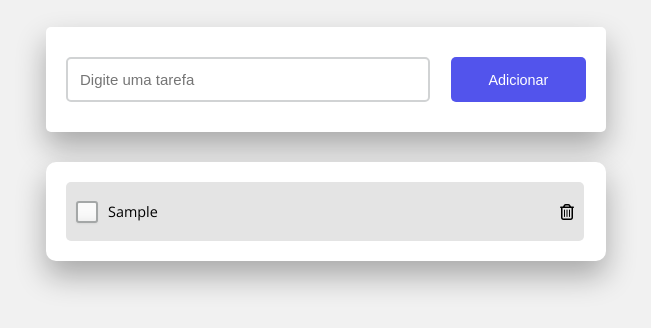
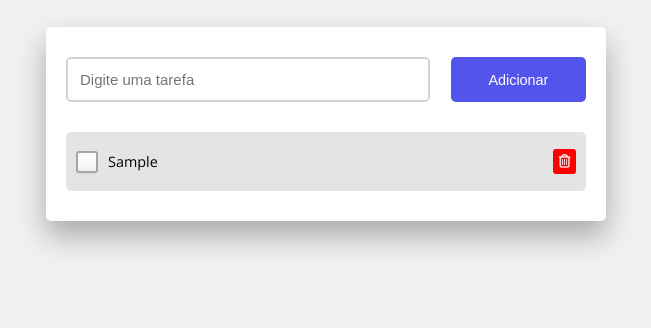
Before and after one commit to rafael-pc/Lista-de-Tarefas, a plain HTML site: page index.html in a window 1280 px wide. Both pictures are taken after typing "Sample" into the empty fields and a click on the button "Adicionar". Shown: the part 76-404 px from the top of the page, without its empty margins (314-965 px from the left). Drawn offline with nearby package versions, Linux system fonts and the light colour scheme.

Commit message:
refactor: refatoração de codigo e estilo

```diff
--- a/index.html
+++ b/index.html
@@ -16,25 +16,18 @@
 </head>
 
 <body>
-    <header>
-        <h1>Lista de Tarefas</h1>
-    </header>
-
+    <h1>Lista de Tarefas</h1>
     <main class="container">
-        <section class="input-button">
+        <div class="input-button">
             <div class="textfield">
-                <form action="">
-                    <input class="textfield-input" type="text" id="tarefa" placeholder="Digite uma tarefa">
+                <form>
+                    <input id="new-task" type="text" placeholder="Digite uma tarefa">
                 </form>
-                <button class="btn">Adicionar</button>
+                <button id="add-task" type="button">Adicionar</button>
+                <ul id="task-list"></ul>
             </div>
-        </section>
-
-        <section id="list">
-            <ul></ul>
-        </section>
+        </div>
     </main>
-
     <script src="main.js"></script>
 </body>
 
--- a/main.js
+++ b/main.js
@@ -1,96 +1,75 @@
-const listElement = document.querySelector('ul')
-const inputElement = document.querySelector('input')
-const buttonElement = document.querySelector('button')
+const newTaskInput = document.getElementById("new-task");
+const addTaskButton = document.getElementById("add-task");
+const taskList = document.getElementById("task-list");
 
-const tarefas = JSON.parse(localStorage.getItem('listTarefas')) || []
+function createNewTask(taskText) {
+    const newTaskItem = document.createElement("li");
+    newTaskItem.innerHTML = `
+        <input type="checkbox" class="regular-checkbox">
+        <span class="task-text">${taskText}</span>
+        <button type="button" class="far fa-trash-alt"></button>
+    `;
+    taskList.appendChild(newTaskItem);
 
-buttonElement.setAttribute('onclick', 'addTerefa()')
+    const deleteButton = newTaskItem.querySelector(".far.fa-trash-alt");
+    deleteButton.addEventListener("click", function() {
+        newTaskItem.remove();
+        saveTasks();
+    });
 
-function addTerefa() {
-    if (inputElement.value === '') {
-        alert("Voce deve digitar alguma tarefa.");
-    } else {
-        const tarefa = inputElement.value
-        tarefas.push(tarefa)
-        inputElement.value = ''
-        mostraTarefas()
-        salvarNoLocalStorage()
-    }
+    const checkbox = newTaskItem.querySelector(".regular-checkbox");
+    checkbox.addEventListener("change", function() {
+        if (checkbox.checked) {
+            newTaskItem.classList.add("completed");
+            newTaskItem.querySelector(".task-text").classList.add("completed");
+        } else {
+            newTaskItem.classList.remove("completed");
+            newTaskItem.querySelector(".task-text").classList.remove("completed");
+        }
+        saveTasks();
+    });
+    saveTasks();
 }
 
-document.addEventListener('keypress', function (event) {
-    if (event.key == 'Enter') {
-        if (inputElement.value === '') {
-            alert("Você deve digitar alguma tarefa.");
-        } else {
-            const tarefa = inputElement.value
-            tarefas.push(tarefa)
-            inputElement.value = ''
-            mostraTarefas()
-            salvarNoLocalStorage()
-        }
+function saveTasks() {
+    const taskItems = taskList.querySelectorAll("li");
+    const tasks = [];
+    for (let i = 0; i < taskItems.length; i++) {
+        const taskText = taskItems[i].querySelector(".task-text").innerText;
+        const isCompleted = taskItems[i].classList.contains("completed");
+        tasks.push({text: taskText, completed: isCompleted});
     }
-})
+    localStorage.setItem("tasks", JSON.stringify(tasks));
+}
 
-function mostraTarefas() {
-
-    listElement.innerHTML = ''
-
-    for (item of tarefas) {
-        const itemList = document.createElement('li')
-        itemList.setAttribute('class', 'item')
-
-        const checkList = document.createElement('input')
-        checkList.setAttribute('type', 'checkbox')
-        checkList.setAttribute('class', 'regular-checkbox')
-        checkList.setAttribute('store', item)
-        itemList.appendChild(checkList)
-
-        const descricao = document.createElement('p')
-        descricao.setAttribute('class', 'conteudo')
-        descricao.textContent = item
-        itemList.appendChild(descricao)
-
-        const linkElement = document.createElement('i')
-        linkElement.setAttribute('class', 'far fa-trash-alt')
-
-        const indice = tarefas.indexOf(item)
-        linkElement.setAttribute('onclick', `removeTarefa(${indice})`)
-
-        itemList.appendChild(linkElement)
-
-        listElement.appendChild(itemList)
-
-        const boxes = document.querySelectorAll("input[type='checkbox']");
-        for (var i = 0; i < boxes.length; i++) {
-            const box = boxes[i];
-            if (box.hasAttribute("store")) {
-                setupBox(box);
-            }
-        }
-
-        function setupBox(box) {
-            const storageId = box.getAttribute("store");
-            const oldVal = localStorage.getItem(storageId);
-            box.checked = oldVal === "true" ? true : false;
-            box.addEventListener("change", function () {
-                localStorage.setItem(storageId, this.checked);
-            });
+function loadTasks() {
+    const tasks = JSON.parse(localStorage.getItem("tasks")) || [];
+    for (let i = 0; i < tasks.length; i++) {
+        const taskText = tasks[i].text;
+        const isCompleted = tasks[i].completed;
+        createNewTask(taskText);
+        const newTaskItem = taskList.lastChild;
+        if (isCompleted) {
+            newTaskItem.classList.add("completed");
+            newTaskItem.querySelector(".regular-checkbox").checked = true;
         }
     }
 }
 
-mostraTarefas()
+addTaskButton.addEventListener("click", function(event) {
+    event.preventDefault();
+    const taskText = newTaskInput.value.trim();
+    if (taskText !== "") {
+        createNewTask(taskText);
+        newTaskInput.value = "";
+    }
+});
 
-function salvarNoLocalStorage() {
-    localStorage.setItem('listTarefas', JSON.stringify(tarefas))
-}
+newTaskInput.addEventListener("keyup", function(event) {
+    event.preventDefault();
+    if (event.key === 'Enter') {
+        addTaskButton.click();
+    }
+});
 
-function removeTarefa(indice) {
-    const confirmar = window.confirm('Deseja mesmo apagar esta tarefa?')
-    if(confirmar == true){
-        tarefas.splice(indice, 1)
-        mostraTarefas()
-        salvarNoLocalStorage()
-    }
-}
+loadTasks();
--- a/style.css
+++ b/style.css
@@ -17,8 +17,8 @@ h1{
     margin-top: 30px;
 }
 
-input[type=checkbox]:checked + p.conteudo{
-    text-decoration: line-through;
+form{
+    display: inline;
 }
 
 .container{
@@ -35,7 +35,7 @@ input[type=checkbox]:checked + p.conteudo{
     box-shadow: 0 15px 30px rgba(0,0,0,0.3);
 }
 
-.textfield input{
+#new-task{
     width: 70%;
     height: 45px;
     font-size: 15px;
@@ -46,12 +46,12 @@ input[type=checkbox]:checked + p.conteudo{
     border-radius: 5px;
 }
 
-.textfield input:focus{
+#new-task:focus{
     outline: none;
     border-color: #5254ec;
 }
 
-.textfield button{
+#add-task{
     position: relative;
     float: right;
     width: 26%;
@@ -64,62 +64,71 @@ input[type=checkbox]:checked + p.conteudo{
     color: #ffffff;
     cursor: pointer;
     outline: none;
+    transition: background-color 0.2s ease-in-out;
 }
 
-#list{
-    display: flex;
-    background-color: #ffffff;
-    padding: 20px 20px;
+#add-task:hover {
+	background-color: #474ace;
+}
+
+#task-list{
     margin-top: 30px;
-    border-radius: 10px;
-    box-shadow: 0 15px 30px rgba(0,0,0,0.3);
     width: 100%;
 }
 
-.item{
+#task-list li{
     display: flex;
     background-color: rgb(228, 228, 228);
     height: 50px;
     padding: 10px 10px;
-    display: flex;
     align-items: center;
     justify-content: space-between;
     border-radius: 5px;
     height: auto;
+    margin-top: 12px;
 }
 
-form{
-    display: inline;
-}
-
-ul{
-    width: 518px;
-}
-
-li{
-    list-style: none;
-}
-
-.item:not(:last-child) {
+#task-list:not(:last-child) {
     margin-bottom: 1rem;
 }
 
-.item p{
+#task-list span{
     font-size: 0.9em;
     font-weight: 400;
 }
 
-.conteudo{
+.far.fa-trash-alt{
+    background-color: #ff0000;
+    color: #ffffff;
+    width: 25px;
+    height: 25px;
+    border: none;
+    border-radius: 3px;
+    cursor: pointer;
+    transition: background-color 0.2s ease-in-out;
+}
+
+.far.fa-trash-alt:hover{
+    background-color: #c82333;
+}
+
+.completed .task-text{
+	text-decoration: line-through;
+	color: gray;
+}
+
+.task-text{
     padding: 10px;
     width: 100%;
+    word-break: break-word;
 }
 
- .regular-checkbox, i{
+.regular-checkbox, i{
     cursor: pointer;
 }
 
 .regular-checkbox {
-	-webkit-appearance: none;
+	appearance: none;
 	background-color: #fafafa;
 	border: 2px solid #a4a7a7;
 	box-shadow: 0 1px 2px rgba(0,0,0,0.05), inset 0px -15px 10px -12px rgba(0,0,0,0.05);
@@ -148,15 +157,6 @@ li{
 	color: #fafafa;
 }
 
-.big-checkbox {
-	padding: 18px;
-}
-
-.big-checkbox:checked:after {
-	font-size: 28px;
-	left: 6px;
-}
-
 @media only screen and (max-width: 600px) {
     .textfield button {
       font-size: 0.8em;
```
